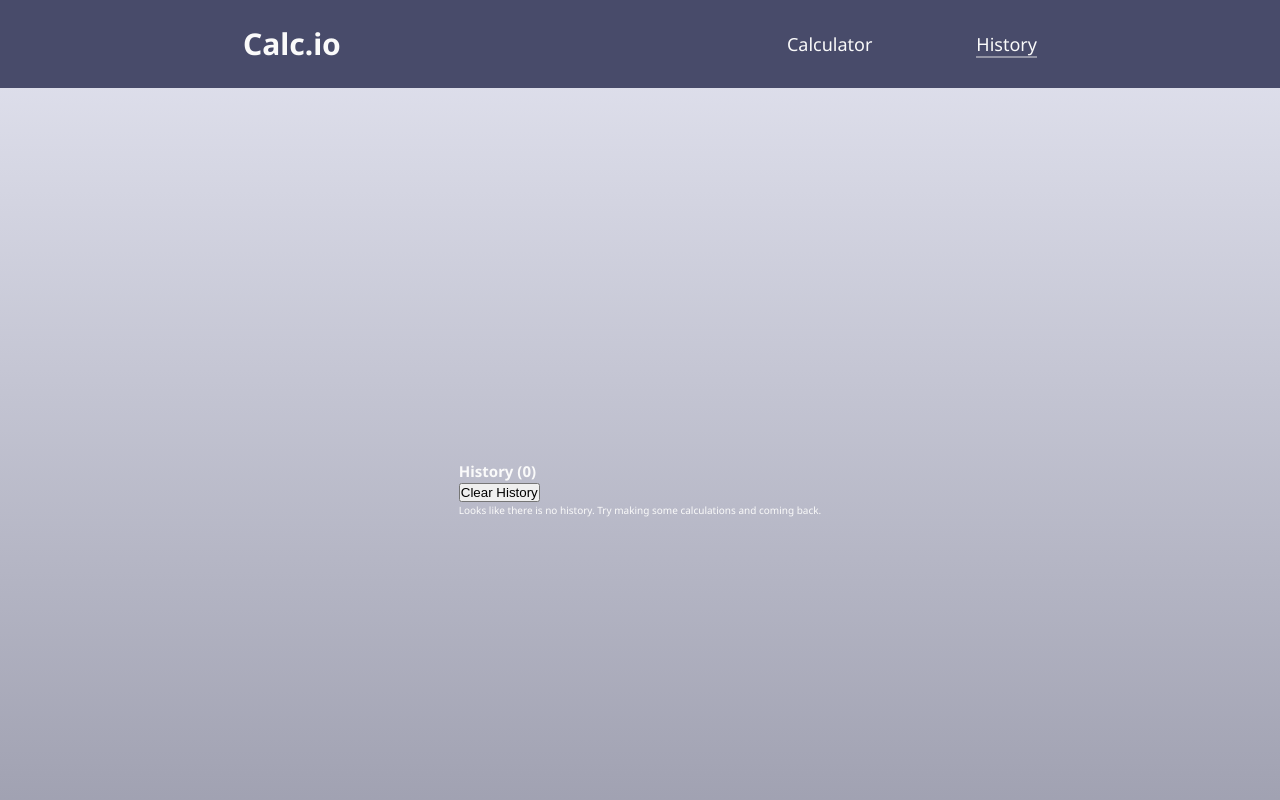
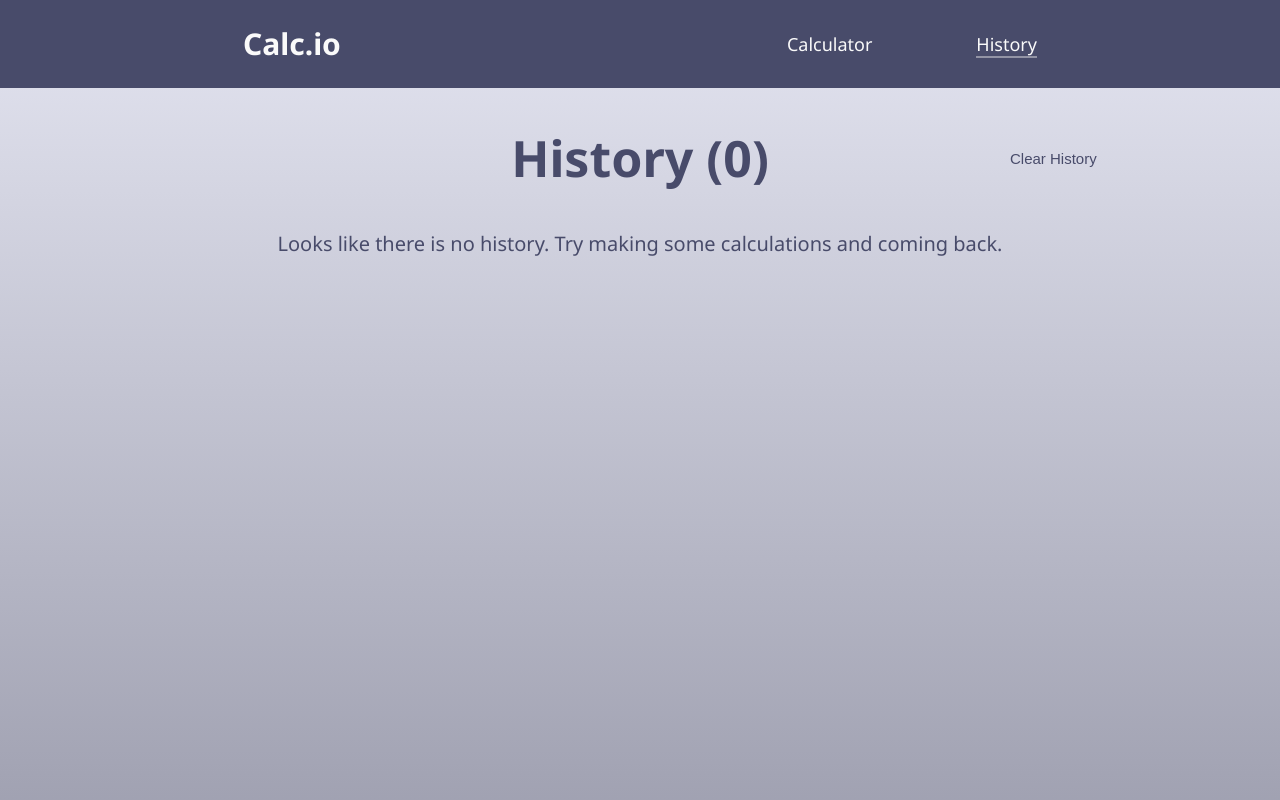
Before and after one commit to Electrolytful/Calc.io, a React (Vite) app: page /history in a window 1280 px wide. Shown: the top 800 px of the page. Built offline with nearby package versions, Linux system fonts and the light colour scheme.

Commit message:
styled history page

```diff
--- a/src/components/History/History.jsx
+++ b/src/components/History/History.jsx
@@ -1,7 +1,9 @@
+import styles from "./History.module.scss";
+
 export default function History({ content }) {
   return (
-    <li className="history">
-      <p className="history__content">{content}</p>
+    <li className={styles.history}>
+      <p className={styles.history__content}>{content}</p>
     </li>
   );
 }
--- a/src/components/History/History.module.scss
+++ b/src/components/History/History.module.scss
@@ -0,0 +1,13 @@
+@import "../../variables.scss";
+
+.history {
+    min-height: 15rem;
+    background-color: $color-primary;
+    font-size: 2.5rem;
+    padding: 2rem;
+    border-radius: 2rem;
+
+    display: flex;
+    justify-content: center;
+    align-items: center;
+}
--- a/src/components/Layout/Layout.module.scss
+++ b/src/components/Layout/Layout.module.scss
@@ -33,10 +33,6 @@
 .main {
     height: 100vh;
     padding: 2rem;
-
-    display: flex;
-    justify-content: center;
-    align-items: center;
 }
 
 .footer {
--- a/src/pages/CalculatorPage/CalculatorPage.jsx
+++ b/src/pages/CalculatorPage/CalculatorPage.jsx
@@ -1,9 +1,10 @@
+import styles from "./CalculatorPage.module.scss";
 import Calculator from "../../components/Calculator/Calculator";
 
 export default function CalculatorPage() {
   return (
-    <>
+    <div className={styles.calculatorPage}>
       <Calculator />
-    </>
+    </div>
   );
 }
--- a/src/pages/CalculatorPage/CalculatorPage.module.scss
+++ b/src/pages/CalculatorPage/CalculatorPage.module.scss
@@ -0,0 +1,8 @@
+.calculatorPage {
+    width: 100%;
+    height: 100%;
+
+    display: flex;
+    justify-content: center;
+    align-items: center;
+}
--- a/src/pages/HistoryPage/HistoryPage.jsx
+++ b/src/pages/HistoryPage/HistoryPage.jsx
@@ -1,3 +1,4 @@
+import styles from "./HistoryPage.module.scss";
 import { useEffect } from "react";
 import { useCalcHistory } from "../../hooks/useCalcHistory.jsx";
 import { clearCalculations } from "../../localStorage/functions.js";
@@ -22,21 +23,27 @@ export default function HistoryPage() {
   }, []);
 
   return (
-    <div className="historyPage">
+    <div className={styles.historyPage}>
       <h2>History ({calcHistory.length})</h2>
-      <button className="historyPage__clear" onClick={handleClearHistory}>
+      <button
+        className={styles.historyPage__clear}
+        onClick={handleClearHistory}
+      >
         Clear History
       </button>
-      <ul>
+
       {calcHistory.length ? (
-          calcHistory.map((item, i) => <History key={i} content={item} />)
+        <ul className={styles.historyPage__list}>
+          {calcHistory.map((item, i) => (
+            <History key={i} content={item} />
+          ))}
+        </ul>
       ) : (
-          <p className="historyPage__empty">
+        <p className={styles.historyPage__empty}>
           Looks like there is no history. Try making some calculations and
           coming back.
         </p>
       )}
-      </ul>
     </div>
   );
 }
--- a/src/pages/HistoryPage/HistoryPage.module.scss
+++ b/src/pages/HistoryPage/HistoryPage.module.scss
@@ -0,0 +1,54 @@
+@import "../../variables.scss";
+
+.historyPage {
+    width: 100%;
+
+    display: grid;
+    grid-template-columns: repeat(3, 1fr);
+    grid-template-rows: 10rem min-content;
+
+    h2 {
+        grid-column: 2 / 3;
+        justify-self: center;
+        align-self: center;
+
+        font-size: 5rem;
+        color: $color-primary;
+    }
+
+    &__clear {
+        justify-self: center;
+        align-self: center;
+
+        font-size: 1.5rem;
+        padding: 1rem 1.5rem;
+        border-radius: 1rem;
+        border: none;
+        color: $color-primary;
+        background-color: transparent;
+        cursor: pointer;
+
+        &:hover {
+            border: 1px solid $color-primary;
+        }
+    }
+
+    &__empty {
+        grid-column: 1 / -1;
+        justify-self: center;
+
+        font-size: 2rem;
+        padding: 2rem;
+        color: $color-primary;
+    }
+
+    &__list {
+        grid-column: 2 / span 1;
+        grid-row: 2 / -1;
+        margin-top: 5rem;
+
+        display: flex;
+        flex-direction: column;
+        gap: 3rem;
+    }
+}
```
Lines whose indentation alone changed are shown as unchanged.
